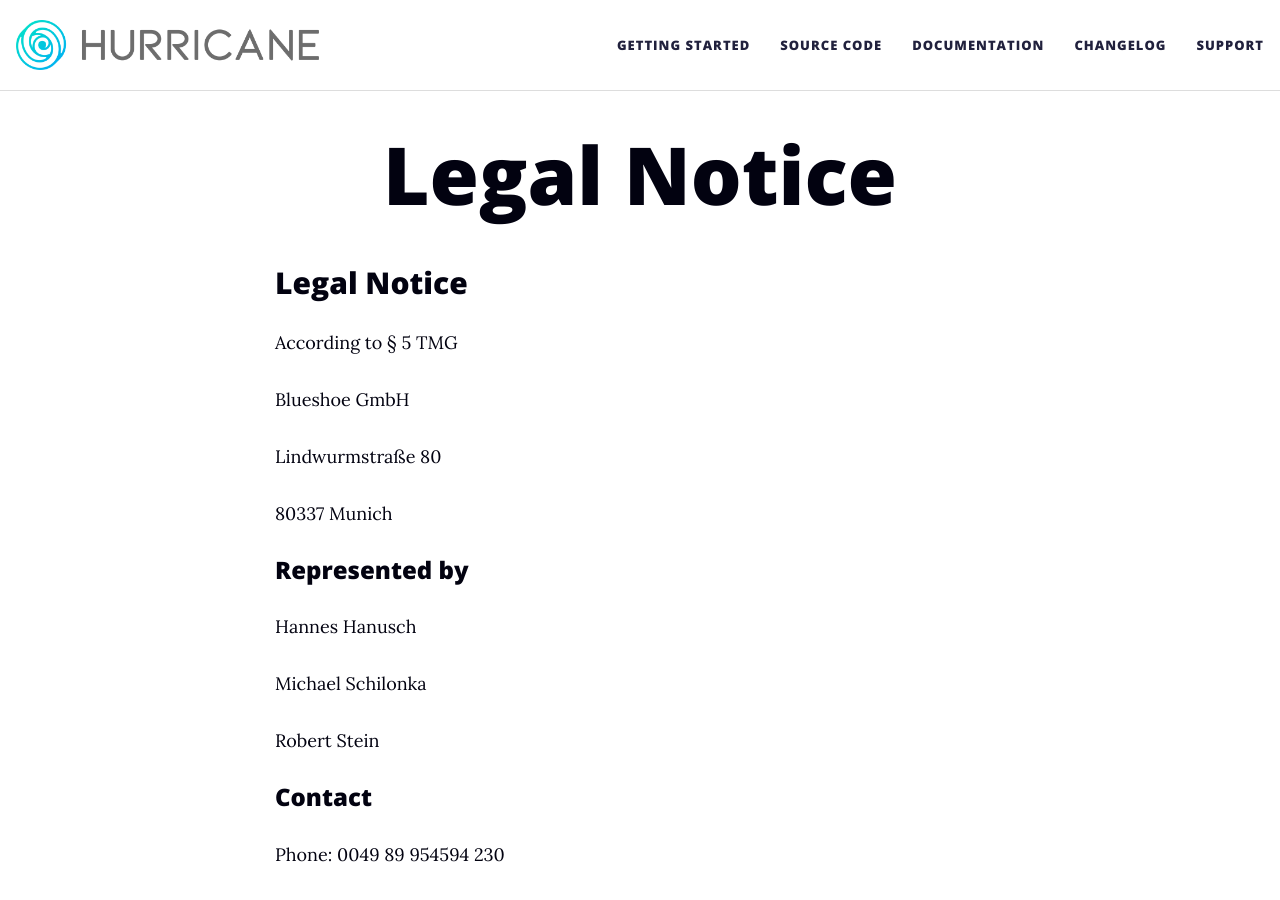
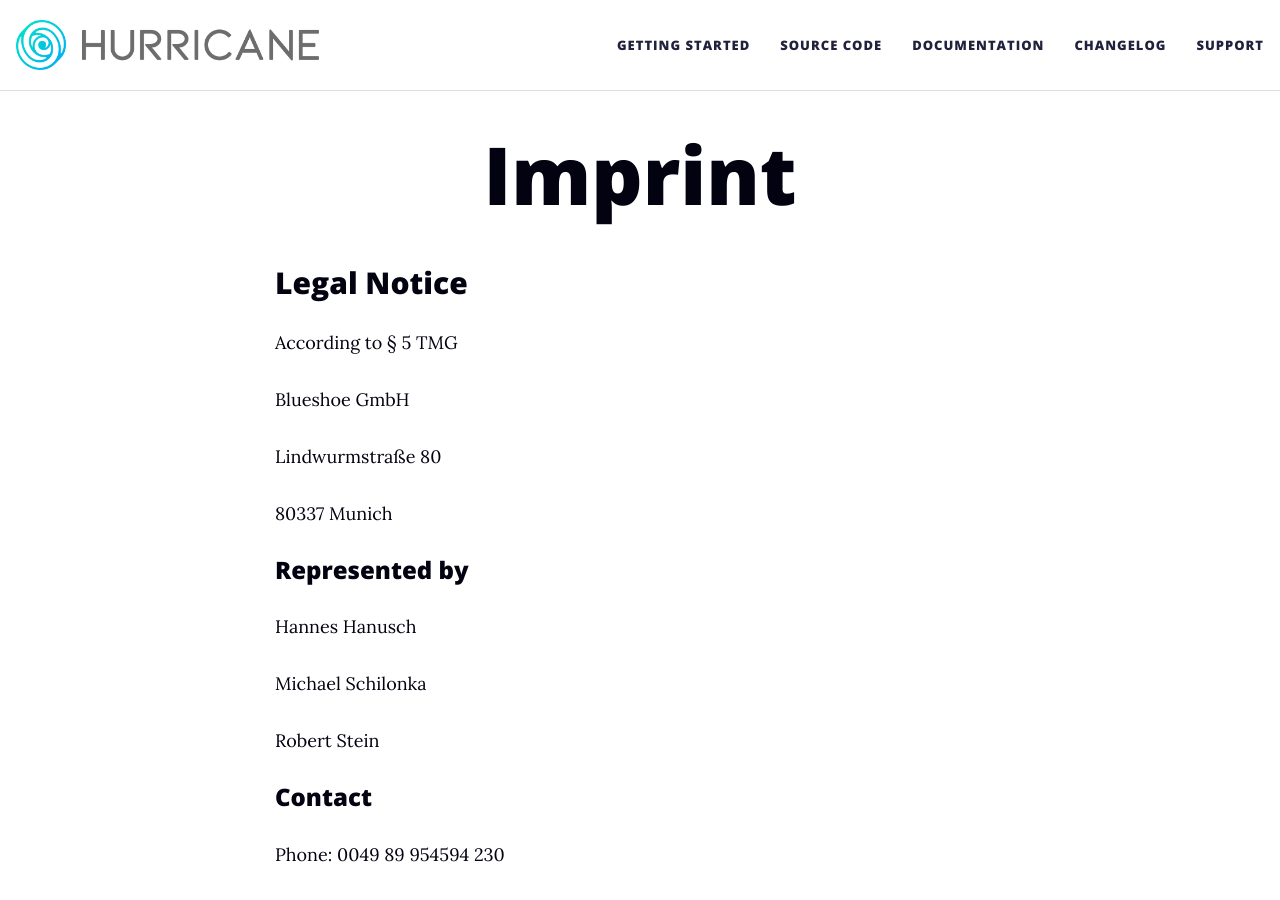
Before and after one commit to django-hurricane/django-hurricane, a Jekyll site: the page built from website/legal-notice.md, in a window 1280 px wide and 900 px high. Built offline with Jekyll 4.4.1, drawn with Linux system fonts in a browser that asks for light colours; nearby versions of some CDN libraries; our own code applies the rules of GitHub Pages for plain Markdown files.

Commit message:
fix(website): fix imprint page

```diff
--- a/website/legal-notice.md
+++ b/website/legal-notice.md
@@ -1,3 +1,8 @@
+---
+layout: page
+title: Imprint
+---
+
 ## Legal Notice
 
 According to § 5 TMG
```
